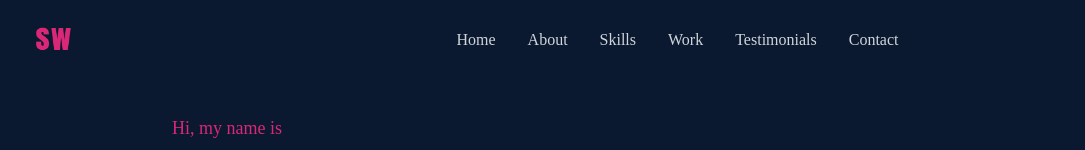
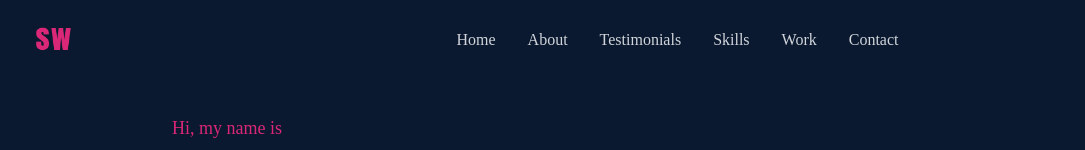
Before and after one commit to swalker774/sw-portfolio, a React (Create React App) app: page / in a window 1280 px wide. Shown: the top 150 px of the page, without its empty margins (0-1085 px from the left). Built offline with nearby package versions, Linux system fonts and the light colour scheme.

Commit message:
reorganization of testimonials

```diff
--- a/src/App.js
+++ b/src/App.js
@@ -12,9 +12,10 @@ function App() {
       <Navbar />
       <Home />
       <About />
+      <Testimonials />
       <Skills />
       <Work />
-      <Testimonials />
+
       <Contact />
     </div>
   );
--- a/src/components/Navbar.jsx
+++ b/src/components/Navbar.jsx
@@ -23,14 +23,15 @@ const Navbar = () => {
             <Link to="about" smooth={true} duration={500} >About</Link>
             </li>
             <li>
+            <Link to="testimonials" smooth={true} duration={500} >Testimonials</Link>
+            </li>
+            <li>
             <Link to="skills" smooth={true} duration={500} >Skills</Link>
             </li>
             <li>
             <Link to="work" smooth={true} duration={500} >Work</Link>
             </li>
-            <li>
-            <Link to="testimonials" smooth={true} duration={500} >Testimonials</Link>
-            </li>
+
             <li>
             <Link to="contact" smooth={true} duration={500} >Contact</Link>
             </li>
@@ -45,9 +46,10 @@ const Navbar = () => {
         <ul className={!nav ? 'hidden' : 'absolute top-0 left-0 w-full h-screen bg-[#0a192f] flex flex-col justify-center items-center'}>
             <li className='py-6 text-4xl'> <Link onClick={handleClick} to="home" smooth={true} duration={500} >Home</Link></li>
             <li className='py-6 text-4xl'> <Link onClick={handleClick} to="about" smooth={true} duration={500} >About</Link></li>
+            <li className='py-6 text-4xl'> <Link onClick={handleClick} to="testimonials" smooth={true} duration={500} >Testimonials</Link></li>
             <li className='py-6 text-4xl'> <Link onClick={handleClick} to="skills" smooth={true} duration={500} >Skills</Link></li>
             <li className='py-6 text-4xl'> <Link onClick={handleClick} to="work" smooth={true} duration={500} >Work</Link></li>
-            <li className='py-6 text-4xl'> <Link onClick={handleClick} to="testimonials" smooth={true} duration={500} >Testimonials</Link></li>
+
             <li className='py-6 text-4xl'> <Link onClick={handleClick} to="contact" smooth={true} duration={500} >Contact</Link></li>
         </ul>
     </div>
```
